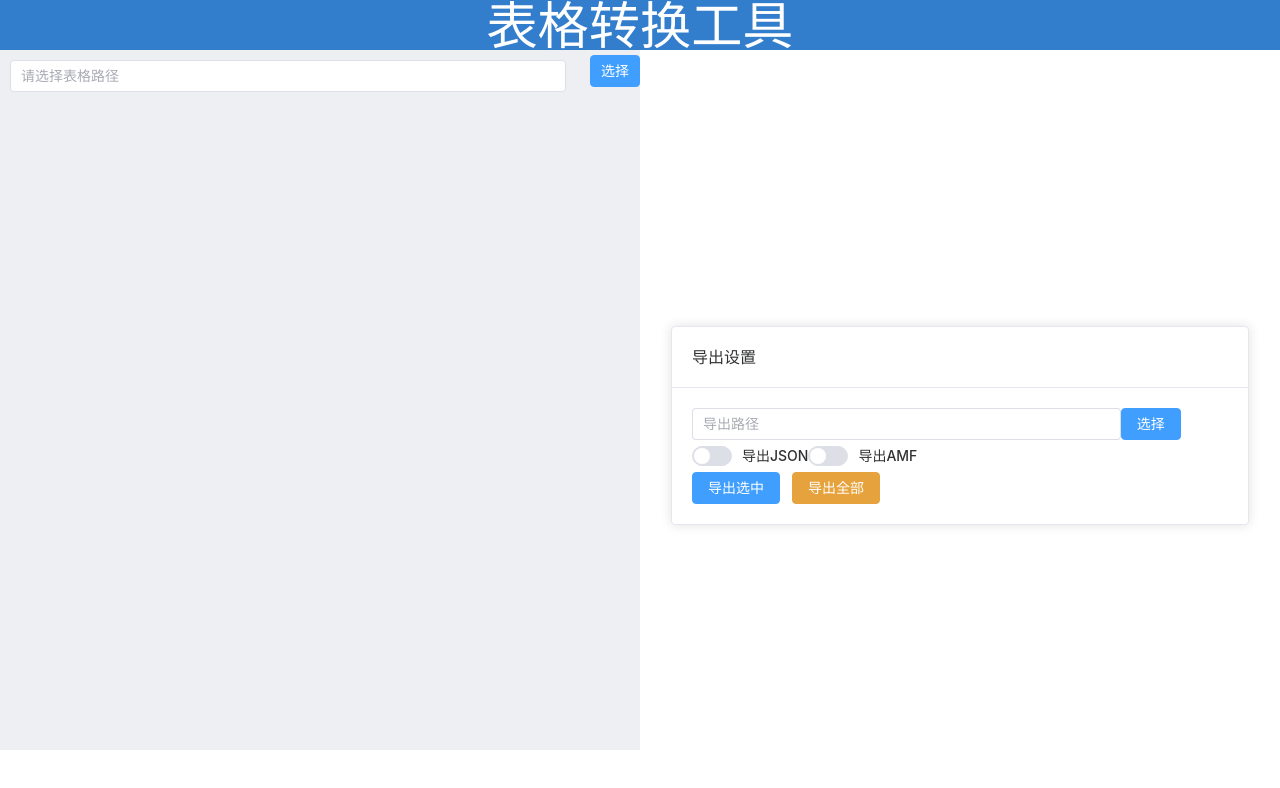
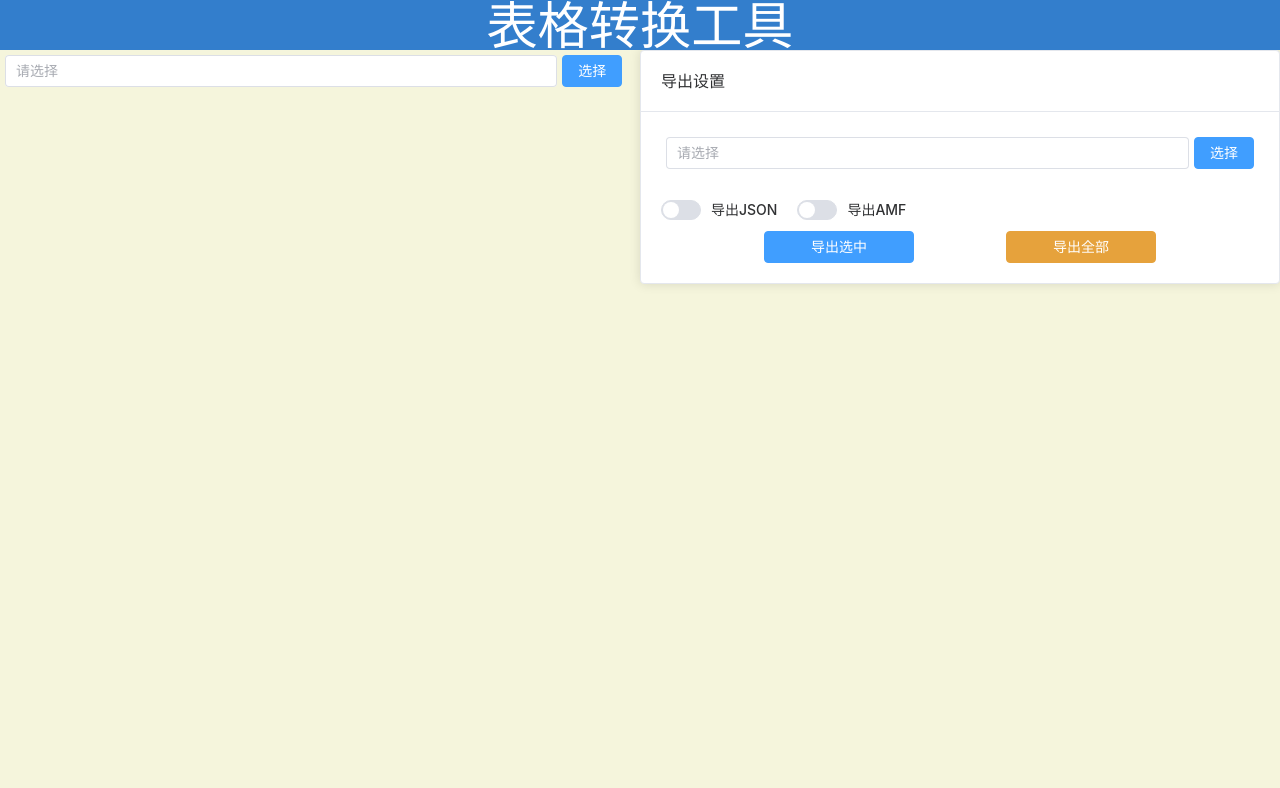
Before and after one commit to cooluid/vite-xls, a Vue app: page / in a window 1280 px wide. Shown: the top 788 px of the page. Built offline with nearby package versions, Linux system fonts and the light colour scheme.

Commit message:
封装输入框选择组件

```diff
--- a/dist_electron/index.js
+++ b/dist_electron/index.js
@@ -49,7 +49,7 @@ async function createWindow() {
 function getWindowOptions(isDev) {
     return {
         width: 1000,
-        height: 800,
+        height: 600,
         resizable: false,
         fullscreenable: false,
         maximizable: false,
--- a/electron/index.ts
+++ b/electron/index.ts
@@ -25,7 +25,7 @@ async function createWindow() {
 function getWindowOptions(isDev: boolean): Electron.BrowserWindowConstructorOptions {
 	return {
 		width: 1000,
-		height: 800,
+		height: 600,
 		resizable: false,
 		fullscreenable: false,
 		maximizable: false,
--- a/src/components/ExportSettings/ExportSettings.vue
+++ b/src/components/ExportSettings/ExportSettings.vue
@@ -1,23 +1,23 @@
 <script setup lang="ts">
-import { computed } from "vue";
 import { useXlsxStore } from "@/stores/xlsxStore";
 import { processAndExportData } from "@/utils/excelUtil";
 
+import { useLocalStorage } from "@/stores/xlsxStore";
 import { showNotification } from "@/utils/notification";
+import FileSelect from "../FileList/FileSelect.vue";
+import { ref } from "vue";
 
 const store = useXlsxStore();
-const exportPath = computed(() => store.exportPath);
-
-const handleExportPathClick = () => store.setXlsPath(1);
+const exportPath = ref<string>(useLocalStorage("exportPath").get() || "");
 
 const handleExport = async (type: number) => {
-	if (!store.exportPath) {
+	if (!exportPath.value) {
 		showNotification("请选择导出路径", "warning");
 		return;
 	}
 
 	try {
-		await processAndExportData(type, store.exportPath);
+		await processAndExportData(type, exportPath.value);
 		showNotification("导出成功", "success");
 	} catch (error) {
 		showNotification((error as Error).message, "error");
@@ -28,22 +28,28 @@ const handleExport = async (type: number) => {
 <template>
 	<el-card class="card-container">
 		<template #header>导出设置</template>
-		<div class="m-path-select2">
-			<el-input v-model="exportPath" placeholder="导出路径" style="width: 80%" />
-			<el-button type="primary" @click="handleExportPathClick">
-				选择
-			</el-button>
-		</div>
+
+		<FileSelect v-model="exportPath" :type="1" />
+
 		<div class="set-info">
-			<div class="m-switch">
+			<div class="switch">
 				<el-switch v-model="store.exportType" active-text="导出JSON" />
 				<el-switch v-model="store.exportType" active-text="导出AMF" />
 			</div>
+
 			<div class="grp-button">
-				<el-button class="summit-button" type="primary" @click="handleExport(0)">
+				<el-button
+					class="summit-button"
+					type="primary"
+					@click="handleExport(0)"
+				>
 					导出选中
 				</el-button>
-				<el-button class="summit-button" type="warning" @click="handleExport(1)">
+				<el-button
+					class="summit-button"
+					type="warning"
+					@click="handleExport(1)"
+				>
 					导出全部
 				</el-button>
 			</div>
@@ -52,5 +58,31 @@ const handleExport = async (type: number) => {
 </template>
 
 <style scoped>
-/* ... 保留原有样式 ... */
+.card-container {
+	display: flex;
+	flex-direction: column;
+}
+
+.switch {
+	display: flex;
+	gap: 20px;
+}
+
+.set-info {
+	padding-top: 20px;
+	display: flex;
+	flex-direction: column;
+	gap: 5px;
+}
+
+.grp-button {
+	display: flex;
+	justify-content: center;
+	align-items: center;
+	gap: 80px;
+}
+
+.summit-button {
+	width: 150px;
+}
 </style>
--- /dev/null
+++ b/src/components/FileList/FileSelect.vue
@@ -0,0 +1,50 @@
+<template>
+	<div class="file-select" @click="handleSelectClick">
+		<el-input v-model="modelValue" readonly placeholder="请选择"> </el-input>
+		<el-button type="primary">选择</el-button>
+	</div>
+</template>
+
+<script setup lang="ts">
+import { useXlsxStore } from "@/stores/xlsxStore";
+import { computed } from "vue";
+const props = defineProps<{
+	modelValue: string;
+	type: number;
+	label?: {
+		type: String;
+		default: "选择";
+	};
+}>();
+
+const emit = defineEmits<{
+	(e: "update:modelValue", value: string): void;
+}>();
+const modelValue = computed({
+	get: () => props.modelValue || "",
+	set: (value: string) => emit("update:modelValue", value),
+});
+
+const store = useXlsxStore();
+const handleSelectClick = async () => {
+	const path = await store.setXlsPath(props.type);
+	modelValue.value = path;
+};
+</script>
+
+<style scoped>
+.file-select {
+	padding: 5px;
+	display: flex;
+	align-items: flex-start;
+	gap: 5px;
+}
+
+.el-input {
+	flex: 1;
+}
+
+.el-button {
+	flex-shrink: 0;
+}
+</style>
--- a/src/stores/xlsxStore.ts
+++ b/src/stores/xlsxStore.ts
@@ -17,7 +17,7 @@ interface XlsxOptionsState {
   xlsxList: XlsItem[];
 }
 
-const useLocalStorage = (key: string) => ({
+export const useLocalStorage = (key: string) => ({
   get: () => localStorage.getItem(key),
   set: (value: string) => localStorage.setItem(key, value),
 });
@@ -32,13 +32,15 @@ export const useXlsxStore = defineStore("xlsxOptions", {
     xlsxList: [],
   }),
   actions: {
-    async setXlsPath(type: number): Promise<void> {
+    async setXlsPath(type: number): Promise<string> {
       const [path] = await window.electronAPI.invoke("dialog:openDirectory");
       const storageKey = type === 0 ? "importXlsPath" : "exportXlsPath";
       const stateProp = type === 0 ? "xlsPath" : "exportPath";
 
       this[stateProp] = path;
       useLocalStorage(storageKey).set(path);
+      console.log(path);
+      return path;
     },
 
     async getXlsxList(): Promise<XlsItem[]> {
--- a/src/views/Home.vue
+++ b/src/views/Home.vue
@@ -3,14 +3,8 @@
 		<div class="container">
 			<el-row>
 				<el-col :span="12" class="left-col">
-					<div class="left-path-container" @click="handleImportClick">
-						<el-input
-							v-model="xlsPath"
-							placeholder="请选择表格路径"
-							readonly
-							class="m-path-select1"
-						/>
-						<el-button type="primary" class="m-button">选择</el-button>
+					<div class="file-select-container">
+						<FileSelect v-model="importPath" :type="0" />
 					</div>
 					<FileList />
 				</el-col>
@@ -23,23 +17,28 @@
 </template>
 
 <script setup lang="ts">
+import ExportSettings from "@/components/ExportSettings/ExportSettings.vue";
+import FileList from "@/components/FileList/FileList.vue";
+import MainLayout from "@/components/Layout/MainLayout.vue";
+import { useXlsxStore } from "@/stores/xlsxStore";
 import { computed, watchEffect } from "vue";
-import { useXlsxStore } from "@/stores/xlsxStore";
-import Header from "@/components/Layout/Header.vue";
-import FileList from "@/components/FileList/FileList.vue";
-import ExportSettings from "@/components/ExportSettings/ExportSettings.vue";
-import MainLayout from "@/components/Layout/MainLayout.vue";
+import FileSelect from "@/components/FileList/FileSelect.vue";
+import { useLocalStorage } from "@/stores/xlsxStore";
+import { ref } from "vue";
 
 const store = useXlsxStore();
-const xlsPath = computed(() => store.xlsPath);
-
+const importPath = ref<string>(store.xlsPath);
 watchEffect(async () => {
-	if (xlsPath.value) {
+	if (importPath.value) {
 		await store.getXlsxList();
 	}
 });
-
-const handleImportClick = () => store.setXlsPath(0);
+computed({
+	get: () => store.xlsPath,
+	set: (value) => {
+		importPath.value = value;
+	},
+});
 </script>
 
 <style scoped>
@@ -49,93 +48,11 @@ const handleImportClick = () => store.setXlsPath(0);
 }
 
 .el-row {
-	width: 100%;
 	height: 100%;
+	background-color: beige;
 }
 
-.left-col {
-	display: flex;
-	flex-direction: column;
-	align-items: flex-start;
-	width: 100%;
-	height: calc(100% - 50px);
-	background-color: #eeeff3;
-}
-
-.m-title {
-	height: 50px;
-	display: flex;
-	justify-content: center;
-	align-items: center;
-	color: white;
-	background-color: #337ecc;
-}
-
-.left-path-container {
-	width: 100%;
-	padding-top: 5px;
-	display: flex;
-	flex-direction: row;
-	justify-content: space-between;
-}
-
-.right-col {
-	display: flex;
-	flex-direction: row;
-	align-items: center;
-	width: 100%;
-	height: 100%;
-}
-
-.card-container {
-	width: 90%;
-	margin: 0 auto;
-}
-
-.m-list {
-	width: 100%;
-	flex-grow: 1;
-	overflow-y: auto;
-	margin-left: 5px;
-}
-
-.m-switch {
-	display: flex;
-	padding: 10px 0;
-}
-
-.summit-button {
-	width: 150px;
-	transition: transform 0.05s ease-in-out;
-}
-
-.summit-button:hover {
-	transform: scale(1.02);
-}
-
-.set-info {
-	margin-top: auto;
-}
-
-.m-path-select1 {
-	width: 90%;
-	padding: 5px 10px;
-}
-
-.m-button {
-	padding: 5px 10px;
-}
-
-.m-path-select2 {
-	padding-top: 5px;
-	display: flex;
-	flex-direction: row;
-	justify-content: space-between;
-}
-
-.grp-button {
-	display: flex;
-	justify-content: space-between;
-	margin: 0 20px;
+.file-select-container {
+	width: 98%;
 }
 </style>
```
